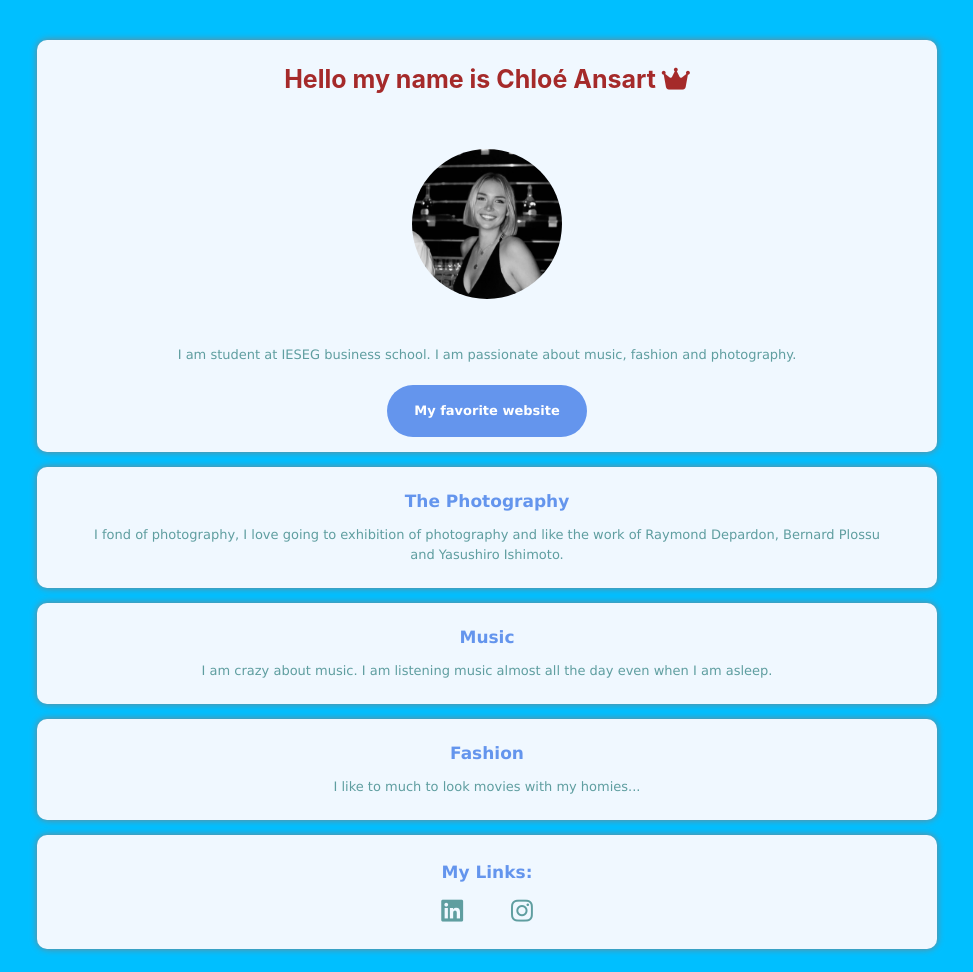
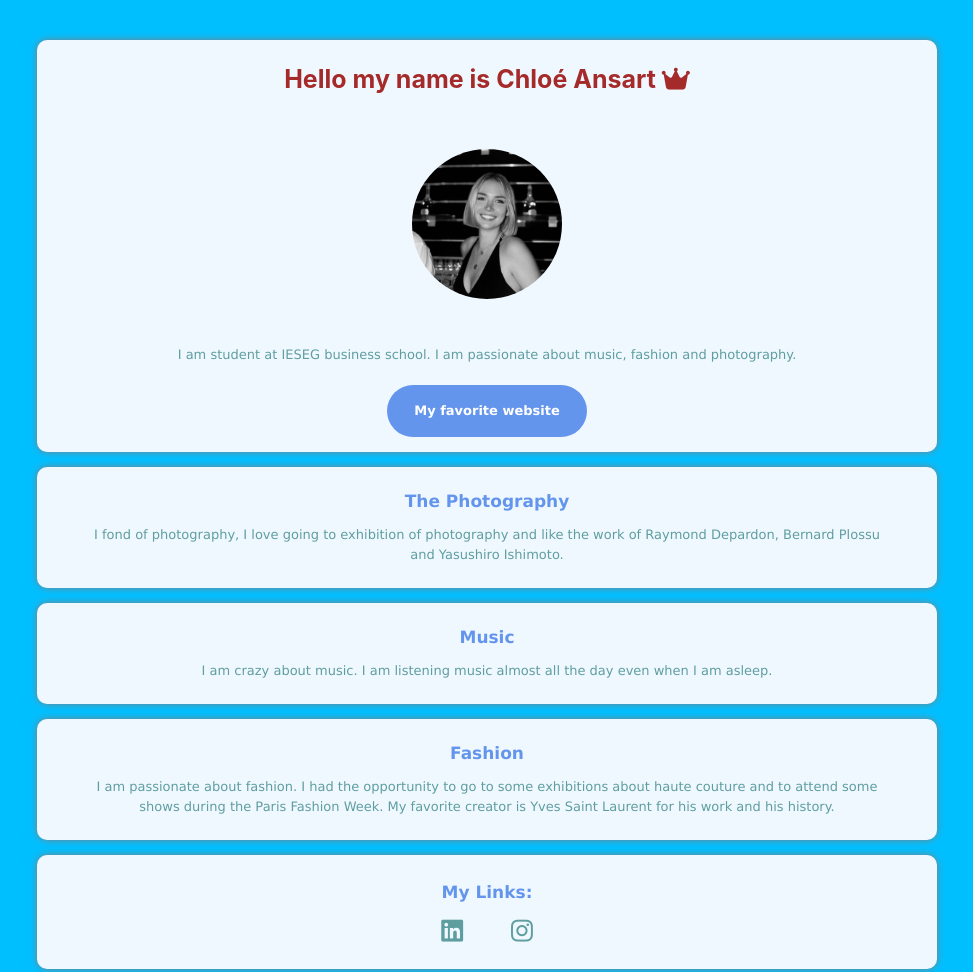
Before and after one commit to chloe-ansart/my-profile, a plain HTML site: page index.html in a window 1280 px wide. Shown: the top 972 px of the page, without its empty margins (153-1126 px from the left). Drawn offline with Linux system fonts and the light colour scheme.

Commit message:
Add files via upload

```diff
--- a/index.html
+++ b/index.html
@@ -37,7 +37,7 @@
         <div class="sous_bloc">
             <section>
                 <h2>Fashion</h2>
-                <p>I like to much to look movies with my homies...</p>
+                <p>I am passionate about fashion. I had the opportunity to go to some exhibitions about haute couture and to attend some shows during the Paris Fashion Week. My favorite creator is Yves Saint Laurent for his work and his history.</p>
             </section>
         </div>
         <div class="sous_bloc">
```
